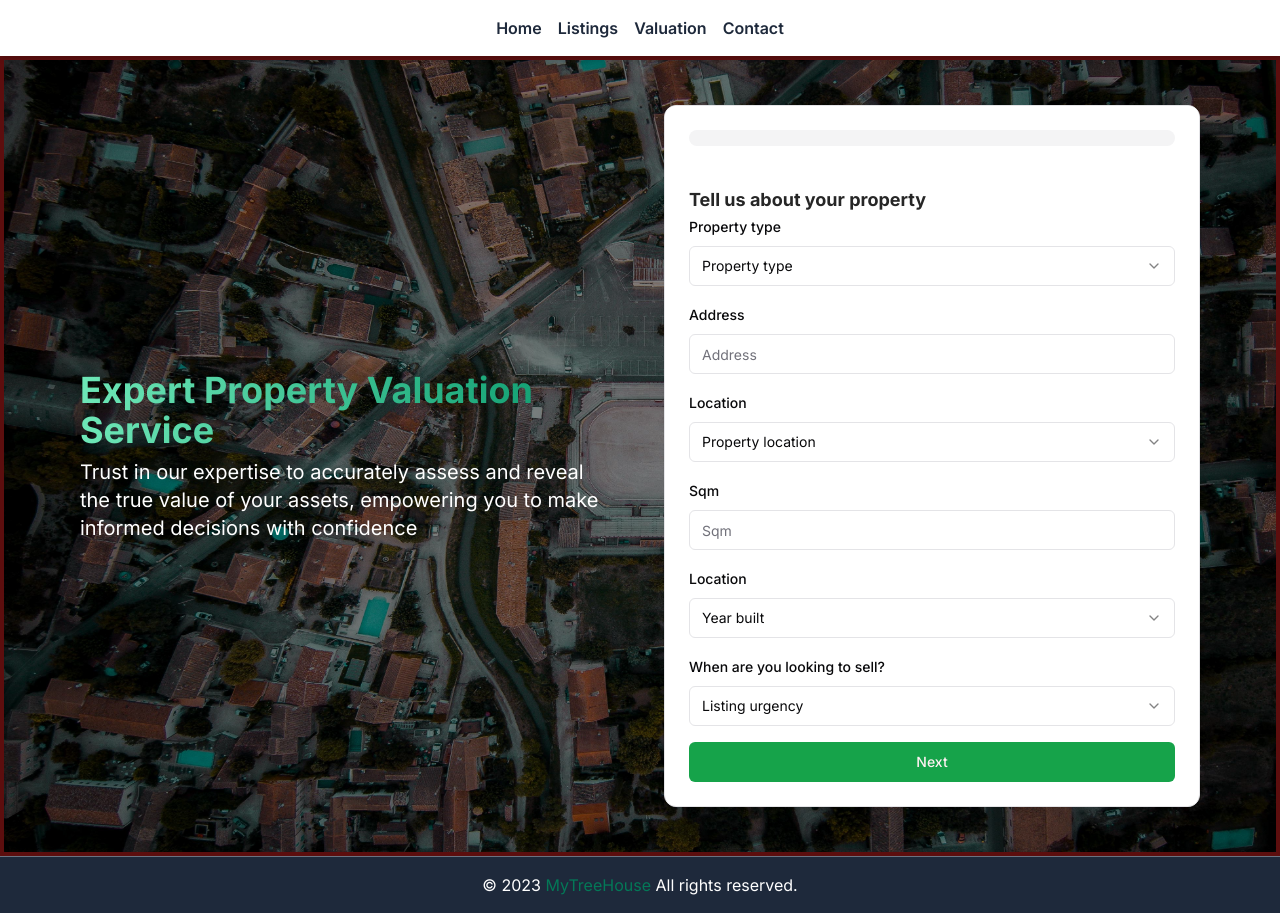
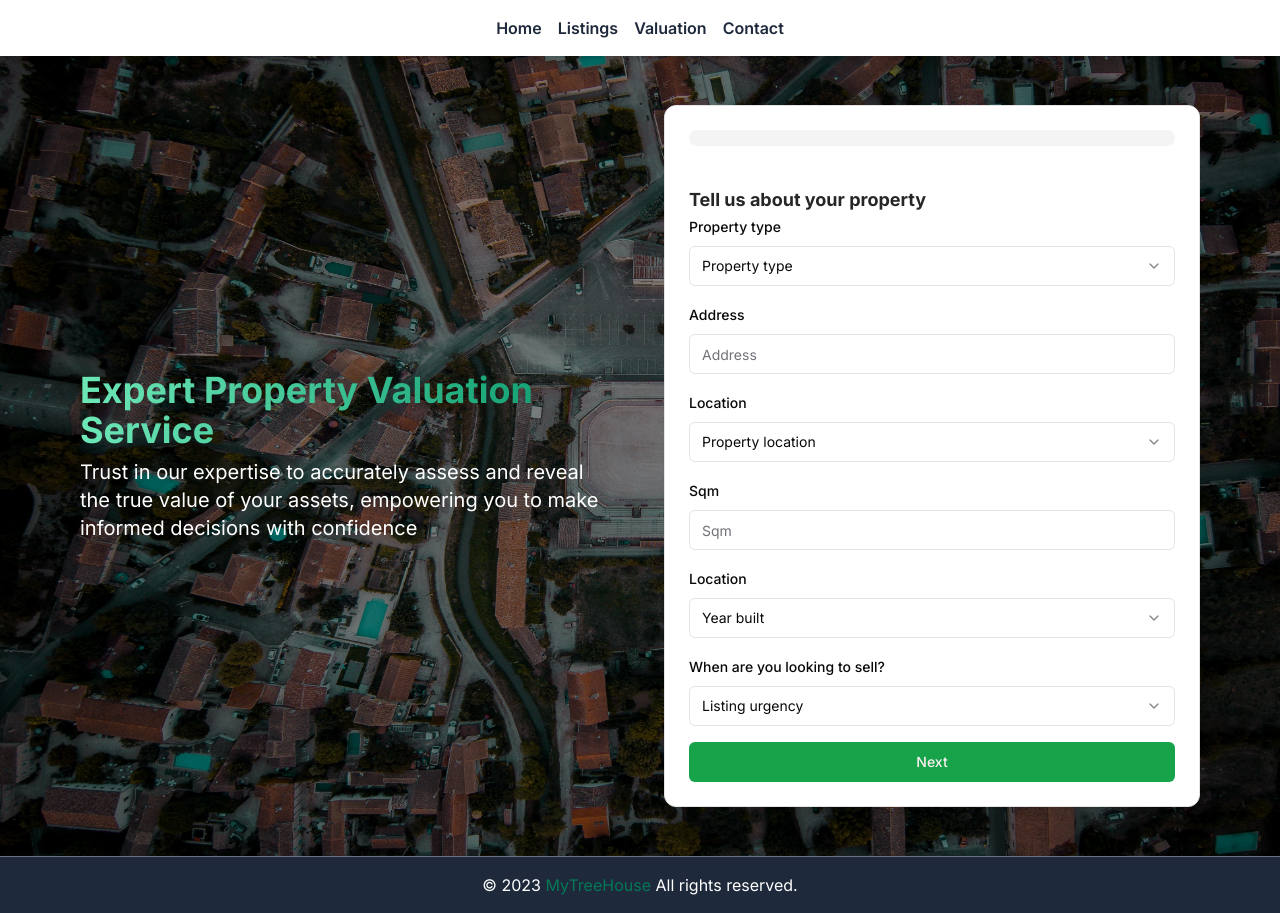
Before and after one commit to mytreehouse-ai/mytreehouse, a Next.js app: page /property-valuation in a window 1280 px wide. Built offline with nearby package versions, Linux system fonts and the light colour scheme.

Commit message:
Refactor property valuation page image class name for brightness

```diff
--- a/app/property-valuation/page.tsx
+++ b/app/property-valuation/page.tsx
@@ -5,7 +5,7 @@ const Page = () => {
   return (
     <div className="relative flex flex-col h-full py-20 mt-14 px-14 md:flex-row md:items-center md:justify-center">
       <Image
-        className="absolute border-4 border-red-700 brightness-50"
+        className="absolute brightness-50"
         src="/property-valuation-bg.jpg"
         alt="propery_valuation_bg"
         sizes="(max-width: 768px) 100vw"
```
